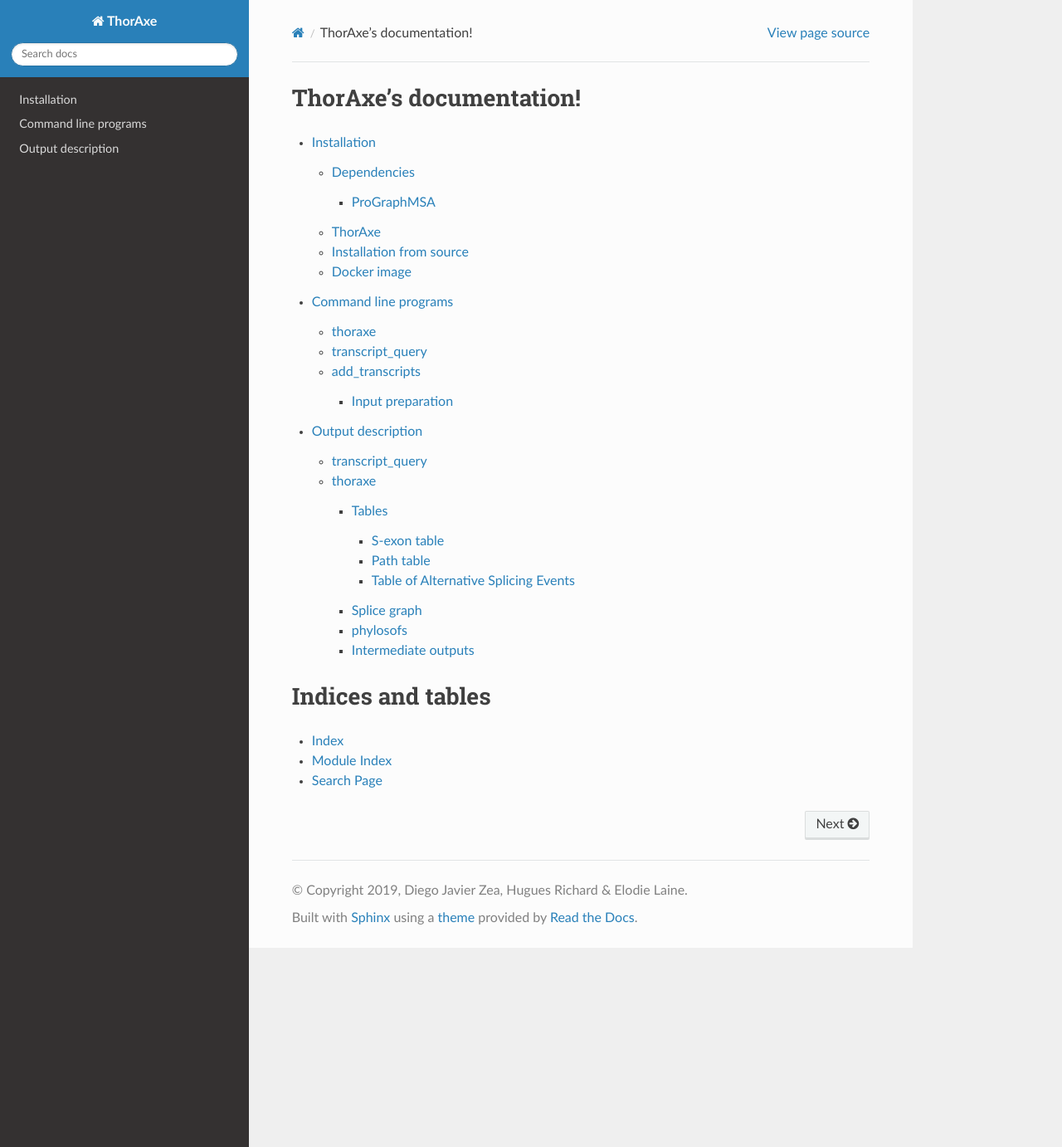
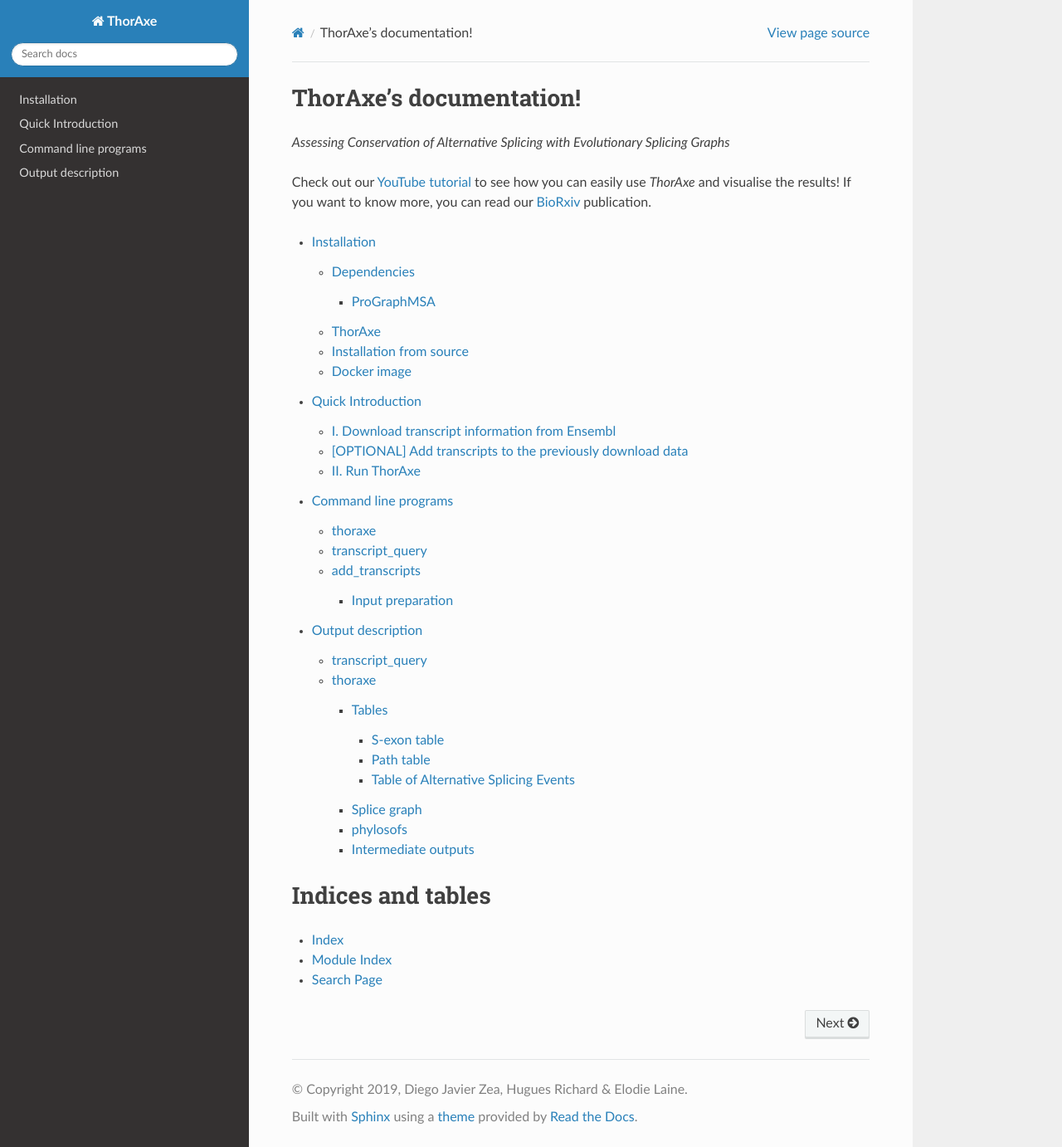
Before and after one commit to PhyloSofS-Team/thoraxe, a Sphinx documentation site: the page built from docs/source/index.rst, in a window 1280 px wide and 1382 px high. Shown: the whole window at 83% size. Built offline with Sphinx 7.4.7 and the Read the Docs theme 2.0.0, drawn with Linux system fonts in a browser that asks for light colours; pages that are not in the unit, such as notebooks, are missing from menus.

Commit message:
Improve docs

```diff
--- a/docs/source/index.rst
+++ b/docs/source/index.rst
@@ -1,10 +1,18 @@
 ThorAxe's documentation!
 ========================
+
+*Assessing Conservation of Alternative Splicing with Evolutionary Splicing Graphs*
+
+Check out our `YouTube tutorial`_ to see how you can easily use *ThorAxe* and
+visualise the results! If you want to know more, you can read our `BioRxiv`_
+publication.
+
 
 .. toctree::
    :maxdepth: 4
 
    installation
+   introduction
    Command line programs <programs/programs>
    output
    Module API <api/modules>
@@ -16,3 +24,7 @@ Indices and tables
 * :ref:`genindex`
 * :ref:`modindex`
 * :ref:`search`
+
+
+.. _YouTube tutorial: https://www.youtube.com/watch?v=Z96985kX-uY
+.. _BioRxiv: https://doi.org/10.1101/2020.11.14.382820
--- /dev/null
+++ b/docs/source/introduction.rst
@@ -0,0 +1,48 @@
+Quick Introduction
+==================
+
+*ThorAxe*  finds *s-exons*, i.e. potential orthologous exonic regions, and
+allows the creation of *Evolutionary Splicing Graphs (ESG)*. There are more
+details in our `publication`_. It offers three programs towards this goal:
+`transcript_query`, `add_transcripts` and `thoraxe`. The three programs are
+meant to be run in that order, being `add_transcripts` optional:
+
+.. tip::
+    You can check our `YouTube tutorial`_ to see how you can use *ThorAxe* and
+    visualise the results.
+
+I. Download transcript information from Ensembl
+-----------------------------------------------
+
+`transcript_query` downloads the information that *ThorAxe* needs from Ensembl;
+it only requires a gene name. You can find more information on our
+documentation for `transcript_query`_ or by running `transcript_query -h`.
+For example, let's say you want to analyse *MAPK8* between human and mouse:
+
+::
+
+    transcript_query MAPK8 --specieslist homo_sapiens,mus_musculus
+
+[OPTIONAL] Add transcripts to the previously download data
+-----------------------------------------------------------
+
+If you have transcripts that are not available at Ensembl, e.g. data coming
+from your experiments, you can manually add them using `add_transcripts`_.
+
+II. Run ThorAxe
+----------------
+
+Finally, you need to run `thoraxe` on that data. There are multiple
+configuration options that you can check in the `thoraxe`_ documentation or by
+running `thoraxe -h`.
+
+::
+
+    thoraxe -i MAPK8
+
+
+.. _publication: https://doi.org/10.1101/2020.11.14.382820
+.. _transcript_query: https://phylosofs-team.github.io/thoraxe/programs/transcript_query.html
+.. _add_transcripts: https://phylosofs-team.github.io/thoraxe/programs/add_transcripts.html
+.. _thoraxe: https://phylosofs-team.github.io/thoraxe/programs/thoraxe.html
+.. _YouTube tutorial: https://www.youtube.com/watch?v=Z96985kX-uY
--- a/docs/source/programs/add_transcripts.rst
+++ b/docs/source/programs/add_transcripts.rst
@@ -17,7 +17,7 @@ For example, let's see you want to add a *MAPK8* transcript described in
     :ref: thoraxe.add_transcripts.add_transcripts.parse_command_line
     :prog: transcript_query
 
-.. note::
+.. tip::
     While this program is called `add_transcripts` you can use it to add genes
     by adding their transcripts. Use a single input table to add multiple
     genes and transcripts or run this script multiple times to add a different
```
Also changed, not shown: docs/source/programs/transcript_query.rst (+7 -0 lines), docs/source/programs/thoraxe.rst (line endings or trailing spaces).
